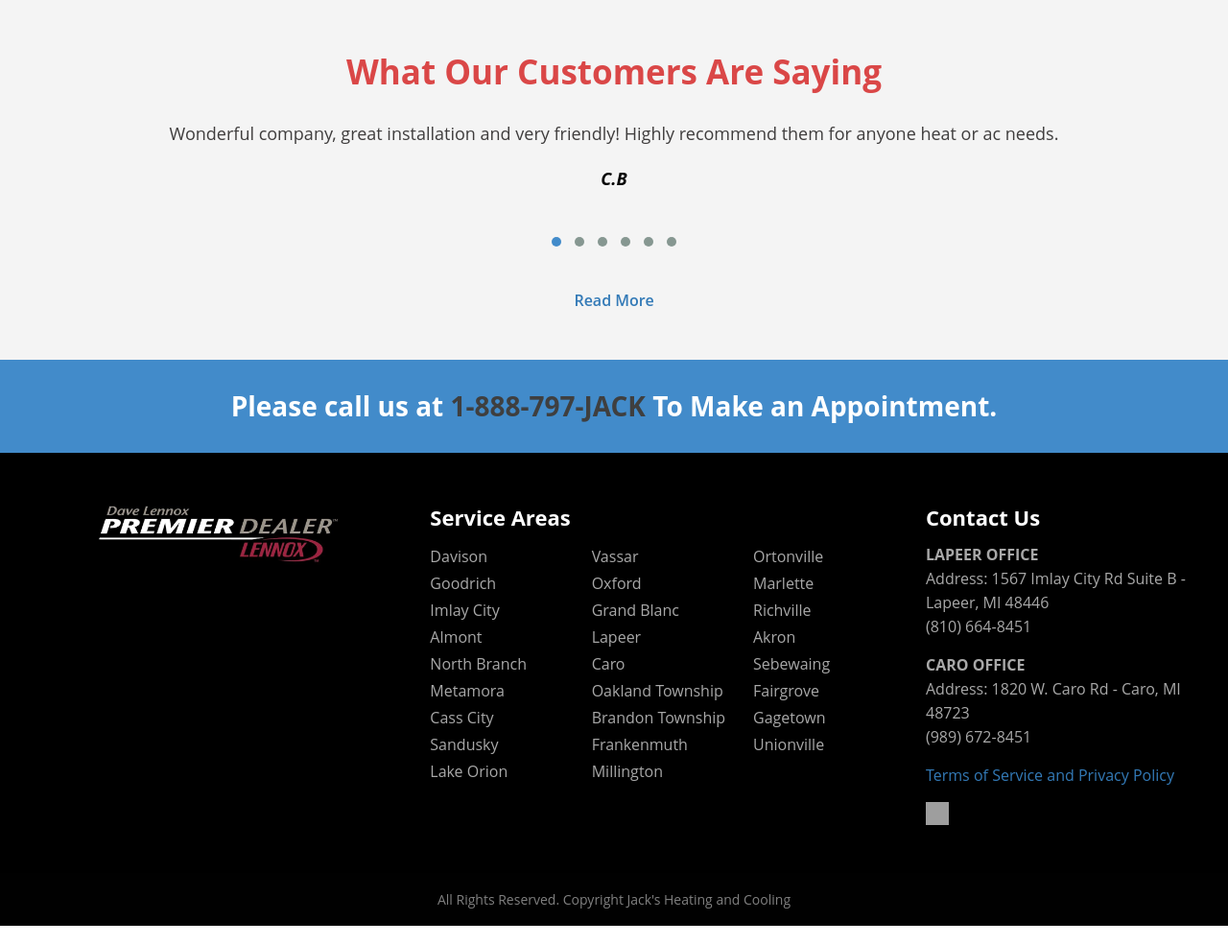
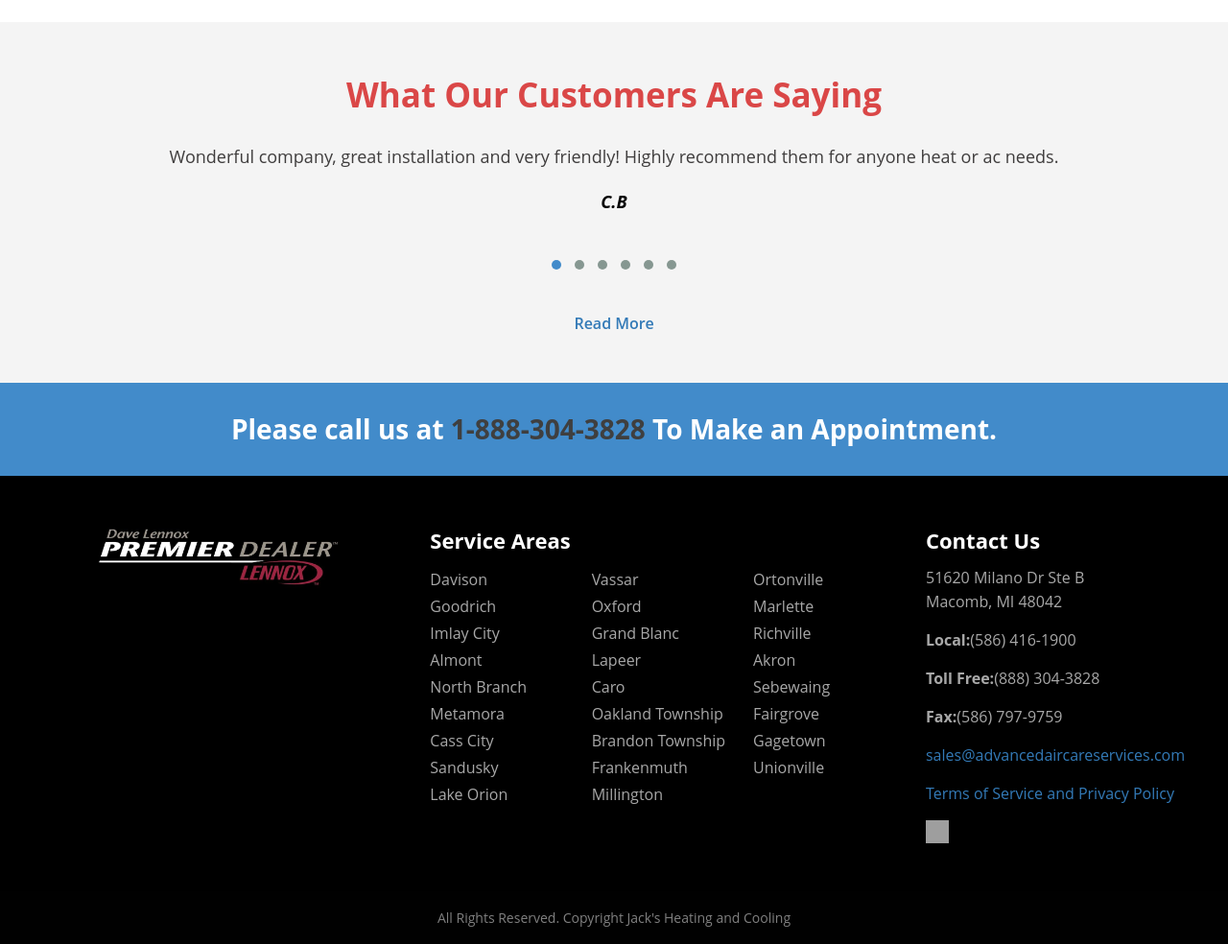
Before and after one commit to AbubakarCinnova/aircare, a PHP site: page /index.php in a window 1280 px wide. Shown: the part 1791-2775 px from the top of the page at 96% size. Run offline with PHP 8.4, Linux system fonts and the light colour scheme; some libraries are stand-ins or nearby versions; some web fonts are replaced; grey boxes are pictures that could not be loaded.

Commit message:
updated information

```diff
--- a/footer.php
+++ b/footer.php
@@ -55,12 +55,16 @@
             </div>
             <div class="col-md-3 col-sm-12 col-xs-12 footer-item">
                 <h3 class="contact-footer">Contact Us</h3>
-                <p><strong>LAPEER OFFICE</strong> <br>
-                    Address: 1567 Imlay City Rd Suite B - Lapeer, MI 48446 <br>
-                    (810) 664-8451</p>
-                <p><strong>CARO OFFICE</strong> <br>
-                    Address: 1820 W. Caro Rd - Caro, MI 48723 <br>
-                    (989) 672-8451</p>
+                <p>51620 Milano Dr Ste B <br>
+                    Macomb, MI 48042</p>
+                <p><strong>Local:</strong>(586) 416-1900</p>
+                <p><strong>Toll Free:</strong>(888) 304-3828</p>
+                <p><strong>Fax:</strong>(586) 797-9759</p>
+                <p><a href="mailto:sales@advancedaircareservices.com">sales@advancedaircareservices.com</a></p>
+
+
+
+
                 <p><a href="<?php echo $base_url ?>/privacy.php">Terms of Service and Privacy Policy</a></p>
                 <p><a href="https://www.facebook.com/888797jack/" class="facebook-icon current">facebook </a></p>
 
--- a/index.php
+++ b/index.php
@@ -85,7 +85,7 @@
                             <div class="icon">
                                 <img src="<?php echo $base_url; ?>/img/Asset 4.png" alt="" class="img-responsive">
                             </div>
-                            <h4>Air Conditioning<span class="material-symbols-outlined arrow-icon-blue-box">
+                            <h4>Air Duct Cleaning<span class="material-symbols-outlined arrow-icon-blue-box">
                                     arrow_right
                                 </span></h4>
                             <p> </p>
@@ -99,7 +99,7 @@
                             <div class="icon">
                                 <img src="<?php echo $base_url; ?>/img/heating.png" alt="" class="img-responsive">
                             </div>
-                            <h4>Heating<span class="material-symbols-outlined arrow-icon-blue-box">
+                            <h4>Dryer Vent Cleaning<span class="material-symbols-outlined arrow-icon-blue-box">
                                     arrow_right
                                 </span></h4>
                             <p> </p>
@@ -315,8 +315,8 @@
 
             <div class="container">
 
-                <h2 style="color: white;">Please call us at <a href="tel:+18887975225"
-                        style="color: #3f3f3f;">1-888-797-JACK</a>
+                <h2 style="color: white;">Please call us at <a href="tel:18883043828"
+                        style="color: #3f3f3f;">1-888-304-3828</a>
                     To Make an Appointment.</h2>
 
             </div>
--- a/menu.php
+++ b/menu.php
@@ -10,8 +10,8 @@
 
             <div class="col-md-4 ">
                 <h3>Call for Appointment</h3>
-                <a href="tel:18887975225" style="color:black;">
-                    <h2>1-888-797-5225</h2>
+                <a href="tel:18883043828" style="color:black;">
+                    <h2>1-888-304-3828</h2>
                 </a>
             </div>
 
```
